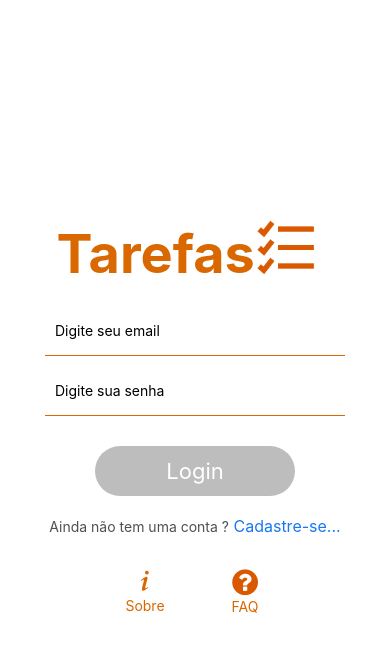
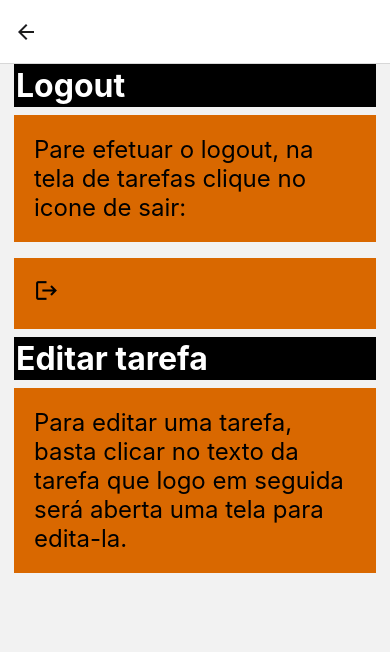
Before and after one commit to MarcosSilva13/App-ToDoList, a React Native app: screen /Faq in a window 390 px wide. Shown: the top 652 px of the page. Built offline with nearby package versions, Linux system fonts and the light colour scheme; no server answers; what react-native-storage would draw is missing.

Commit message:
Editando tela Faq

```diff
--- a/App.js
+++ b/App.js
@@ -6,6 +6,7 @@ import Tarefa from './screens/Tarefa';
 import Sobre from './screens/Sobre';
 import Cadastro from './screens/Cadastro';
 import Editar from './screens/Editar';
+import Faq from './screens/Faq';
 
 const Stack = createNativeStackNavigator();
 
@@ -38,6 +39,11 @@ export default function App() {
           component={Sobre}
           options={{headerShown: false}}
         />
+        <Stack.Screen
+          name="Faq"
+          component={Faq}
+          options={{headerShown: true, title: ""}}
+        />
       </Stack.Navigator>
     </NavigationContainer>
   );
--- /dev/null
+++ b/screens/Faq.js
@@ -0,0 +1,69 @@
+import React from 'react';
+import {
+    StyleSheet,
+    View,
+    Text,
+    SafeAreaView,
+    SectionList,
+    StatusBar
+} from "react-native";
+
+import { MaterialIcons } from "@expo/vector-icons";
+
+const DATA = [
+    {
+      title: "Logout",
+      data: ["Pare efetuar o logout, na tela de tarefas clique no icone de sair: ", <MaterialIcons name="logout" size={25} color="#000"/>]
+    },
+    {
+      title: "Editar tarefa",
+      data: ["Para editar uma tarefa, basta clicar no texto da tarefa que logo em seguida será aberta uma tela para edita-la."]
+    },
+  ];
+
+  const Item = ({ title }) => (
+    <View style={styles.item}>
+      <Text style={styles.title}>{title}</Text>
+    </View>
+  );
+
+  const Faq = () => (
+    <SafeAreaView style={styles.container}>
+      <SectionList
+        sections={DATA}
+        keyExtractor={(item, index) => item + index}
+        renderItem={({ item }) => <Item title={item} />}
+        renderSectionHeader={({ section: { title } }) => (
+          <Text style={styles.header}>{title}</Text>
+        )}
+      />
+    </SafeAreaView>
+  );
+
+  const styles = StyleSheet.create({
+    container: {
+      flex: 1,
+      paddingTop: StatusBar.currentHeight,
+      marginHorizontal: 14,
+
+    },
+    item: {
+      backgroundColor: "#D96800",
+      padding: 20,
+      marginVertical: 8,
+      color: "#fff"
+    },
+    header: {
+      padding: 2,
+      fontSize: 32,
+      fontWeight: "bold",
+      backgroundColor: "#000",
+      color: "#fff",
+    },
+    title: {
+      fontSize: 24,
+
+    }
+  });
+
+  export default Faq;
--- a/screens/Login.js
+++ b/screens/Login.js
@@ -125,6 +125,7 @@ export default function Login({ navigation }) {
 
         <TouchableOpacity
           style={style.buttonFaq}
+          onPress={() => navigation.navigate("Faq")}
         >
           <FontAwesome
             name="question-circle"
--- a/screens/Sobre.js
+++ b/screens/Sobre.js
@@ -34,8 +34,8 @@ const styles = StyleSheet.create({
         justifyContent: "center",
         marginLeft: 20,
         marginRight: 20,
-        borderWidth: 2,
-        borderColor: "#000",
+        //borderWidth: 2,
+        //borderColor: "#000",
         //backgroundColor: "#D96800"
     },
     textButton: {
--- a/screens/Tarefa.js
+++ b/screens/Tarefa.js
@@ -319,7 +319,7 @@ const styles = StyleSheet.create({
     marginBottom: 15,
     padding: 10,
     borderRadius: 4,
-    backgroundColor: "#D98800",
+    backgroundColor: "#D97800",
 
     display: "flex",
     flexDirection: "row",
```
